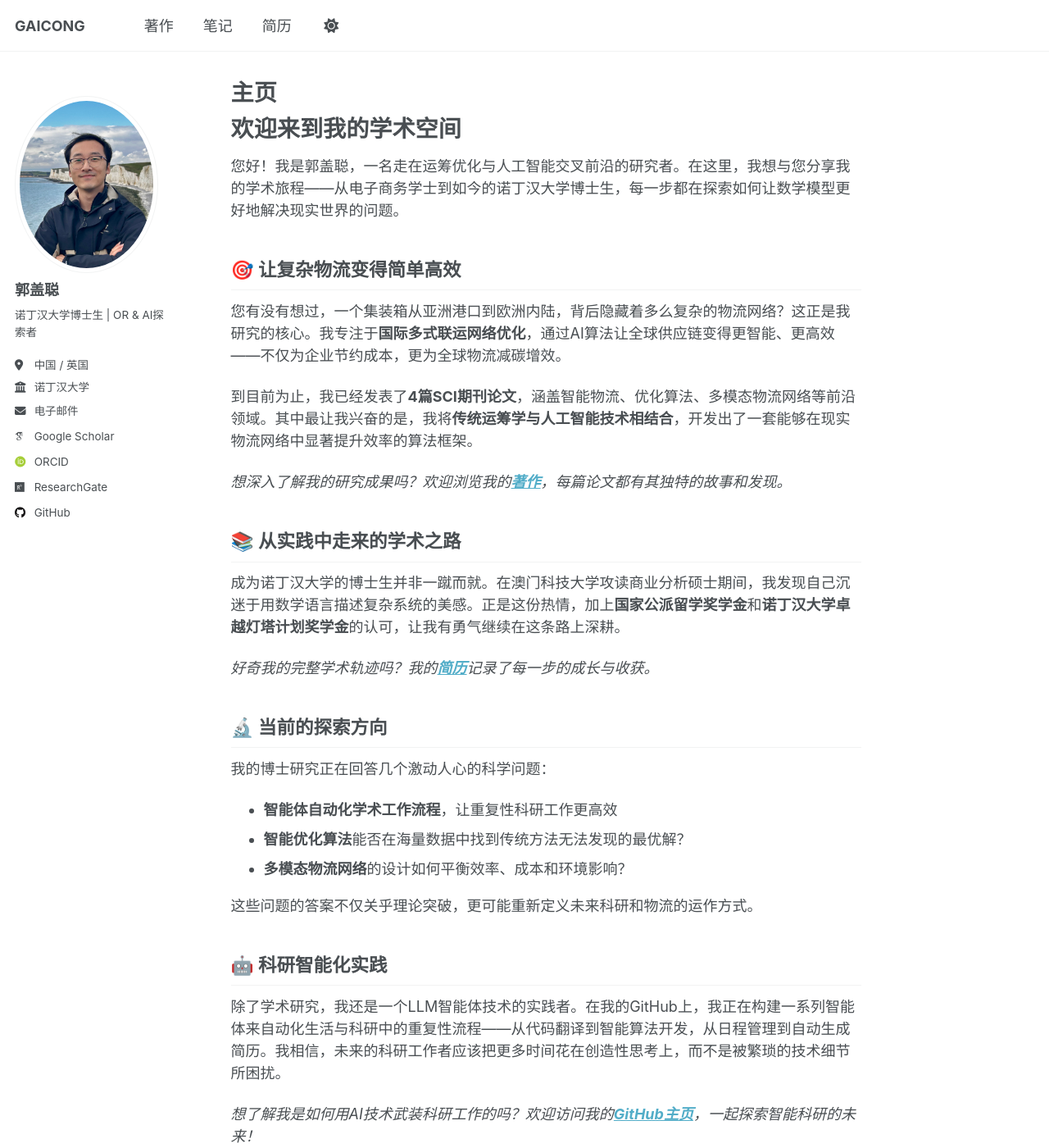
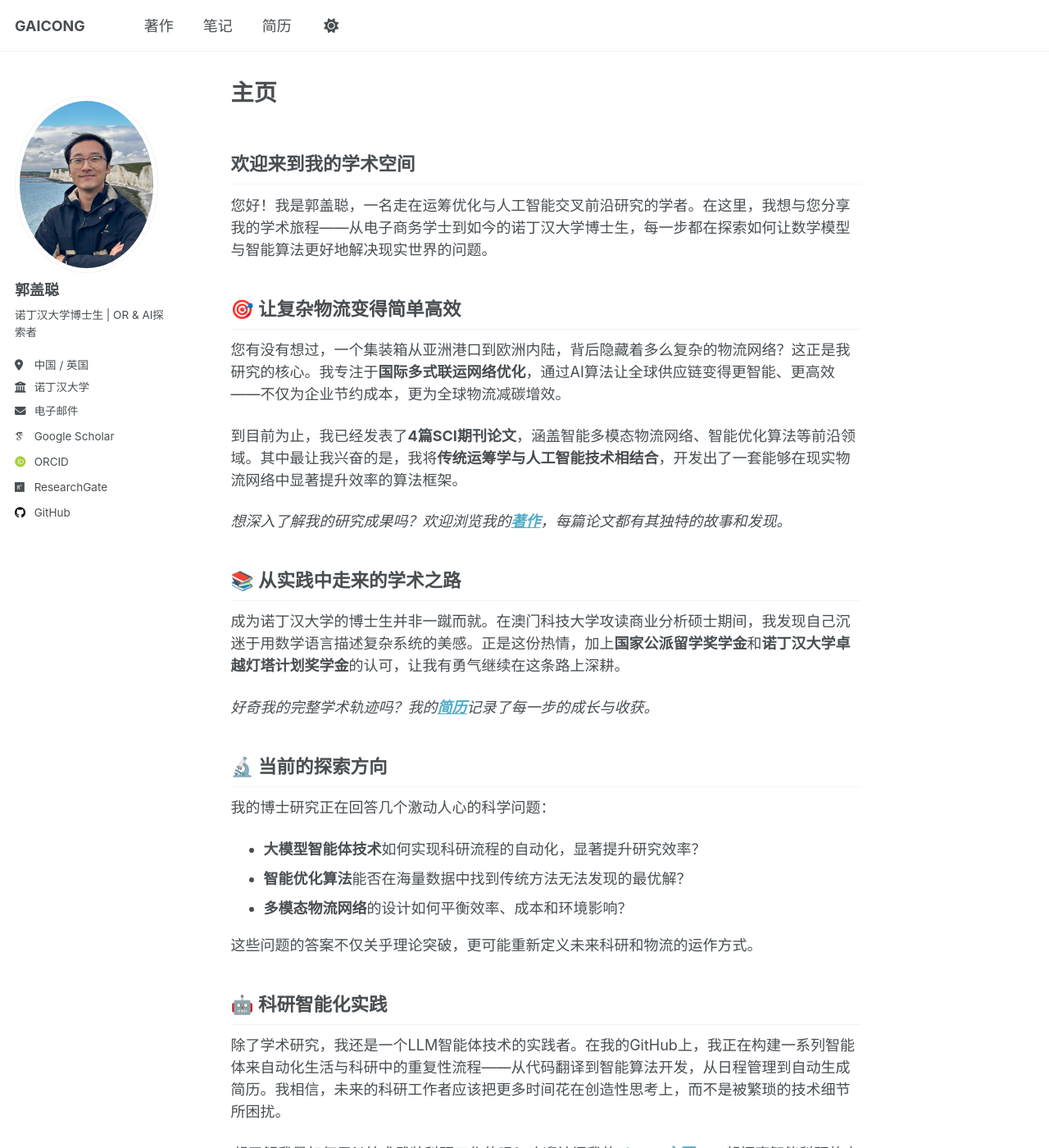
Before and after one commit to Gaicong/gaicong.github.io, a Jekyll site: the page built from _pages/about.md, in a window 1280 px wide and 1400 px high. Shown: the whole window at 82% size. Built offline with Jekyll 4.4.1, drawn with Linux system fonts in a browser that asks for light colours; some web fonts are replaced; a script that is not in the unit is left out.

Commit message:
Update about.md

```diff
--- a/_pages/about.md
+++ b/_pages/about.md
@@ -7,14 +7,14 @@ redirect_from:
   - /about.html
 ---
 
-# 欢迎来到我的学术空间
-您好！我是郭盖聪，一名走在运筹优化与人工智能交叉前沿的研究者。在这里，我想与您分享我的学术旅程——从电子商务学士到如今的诺丁汉大学博士生，每一步都在探索如何让数学模型更好地解决现实世界的问题。
+## 欢迎来到我的学术空间
+您好！我是郭盖聪，一名走在运筹优化与人工智能交叉前沿研究的学者。在这里，我想与您分享我的学术旅程——从电子商务学士到如今的诺丁汉大学博士生，每一步都在探索如何让数学模型与智能算法更好地解决现实世界的问题。
 
 ## 🎯 让复杂物流变得简单高效
 
 您有没有想过，一个集装箱从亚洲港口到欧洲内陆，背后隐藏着多么复杂的物流网络？这正是我研究的核心。我专注于**国际多式联运网络优化**，通过AI算法让全球供应链变得更智能、更高效——不仅为企业节约成本，更为全球物流减碳增效。
 
-到目前为止，我已经发表了**4篇SCI期刊论文**，涵盖智能物流、优化算法、多模态物流网络等前沿领域。其中最让我兴奋的是，我将**传统运筹学与人工智能技术相结合**，开发出了一套能够在现实物流网络中显著提升效率的算法框架。
+到目前为止，我已经发表了**4篇SCI期刊论文**，涵盖智能多模态物流网络、智能优化算法等前沿领域。其中最让我兴奋的是，我将**传统运筹学与人工智能技术相结合**，开发出了一套能够在现实物流网络中显著提升效率的算法框架。
 
 *想深入了解我的研究成果吗？欢迎浏览我的[**著作**](/publications/)，每篇论文都有其独特的故事和发现。*
 
@@ -28,7 +28,7 @@ redirect_from:
 
 我的博士研究正在回答几个激动人心的科学问题：
 
-- **智能体自动化学术工作流程**，让重复性科研工作更高效
+- **大模型智能体技术**如何实现科研流程的自动化，显著提升研究效率？
 - **智能优化算法**能否在海量数据中找到传统方法无法发现的最优解？
 - **多模态物流网络**的设计如何平衡效率、成本和环境影响？
 
@@ -44,4 +44,4 @@ redirect_from:
 
 学术研究从来不是孤独的旅程。如果你对我的工作有任何想法、疑问，或者想要探讨合作的可能性，欢迎随时联系我。
 
-- 📧 邮箱：Gaicong.Guo@nottingham.edu.cn
+📧 邮箱：Gaicong.Guo@nottingham.edu.cn
```
